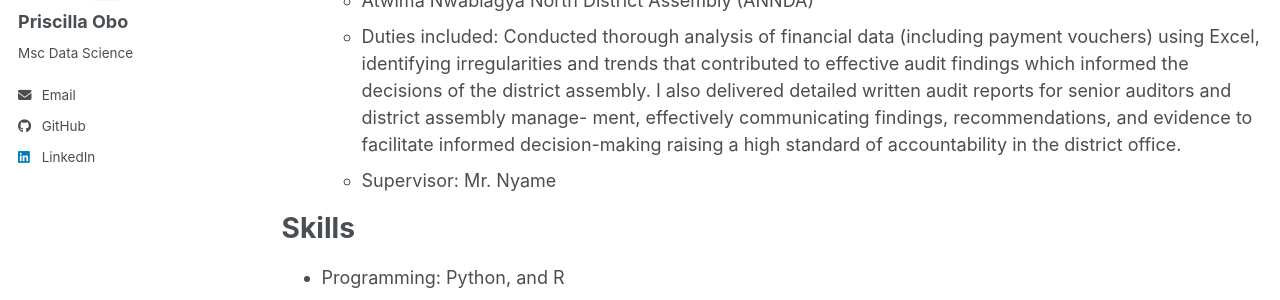
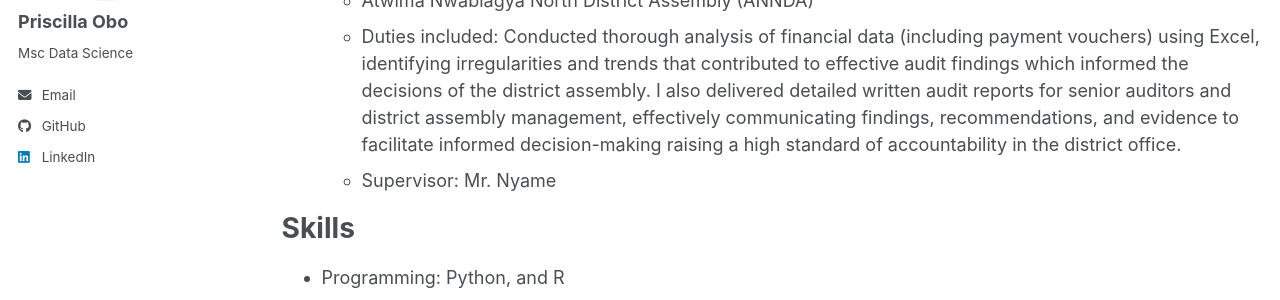
Before and after one commit to priscilla-obo-otoo/priscilla-obo-otoo.github.io, a Jekyll site: the page built from _pages/cv.md, in a window 1280 px wide and 900 px high, scrolled down 341 px. Shown: the part 234-534 px from the top of the window. Built offline with Jekyll 4.4.1, drawn with Linux system fonts in a browser that asks for light colours; a script bundle is joined from its source files by our own code; library files that are not in the unit come from our copies.

Commit message:
corrected a typo

```diff
--- a/_pages/cv.md
+++ b/_pages/cv.md
@@ -27,8 +27,7 @@ subsequent undergraduate studies.
   * Atwima Nwabiagya North District Assembly (ANNDA)
   * Duties included: Conducted thorough analysis of financial data (including payment vouchers) using Excel,
 identifying irregularities and trends that contributed to effective audit findings which
-informed the decisions of the district assembly. I also delivered detailed written audit reports for senior auditors and district assembly manage-
-ment, effectively communicating findings, recommendations, and evidence to facilitate
+informed the decisions of the district assembly. I also delivered detailed written audit reports for senior auditors and district assembly management, effectively communicating findings, recommendations, and evidence to facilitate
 informed decision-making raising a high standard of accountability in the district office.
   * Supervisor: Mr. Nyame
 
```
